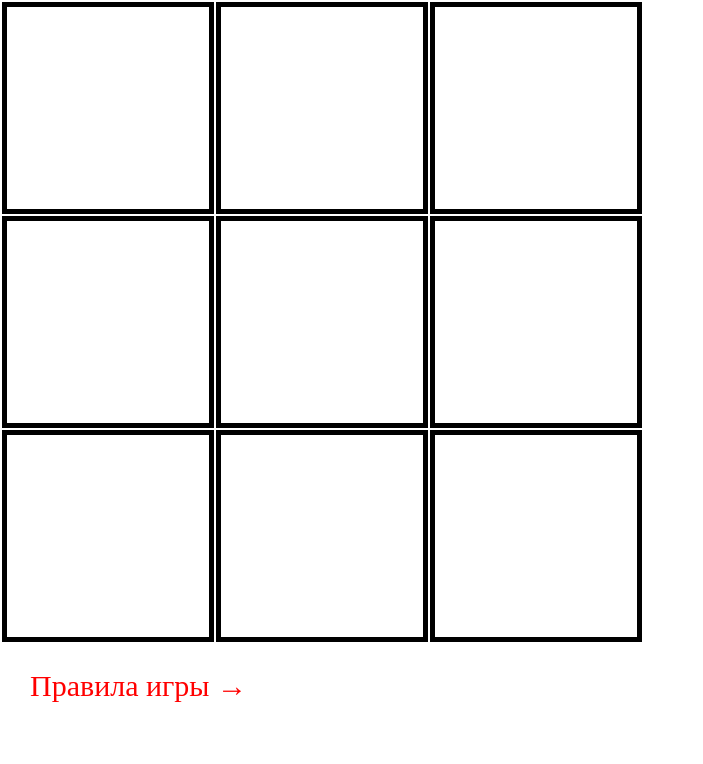
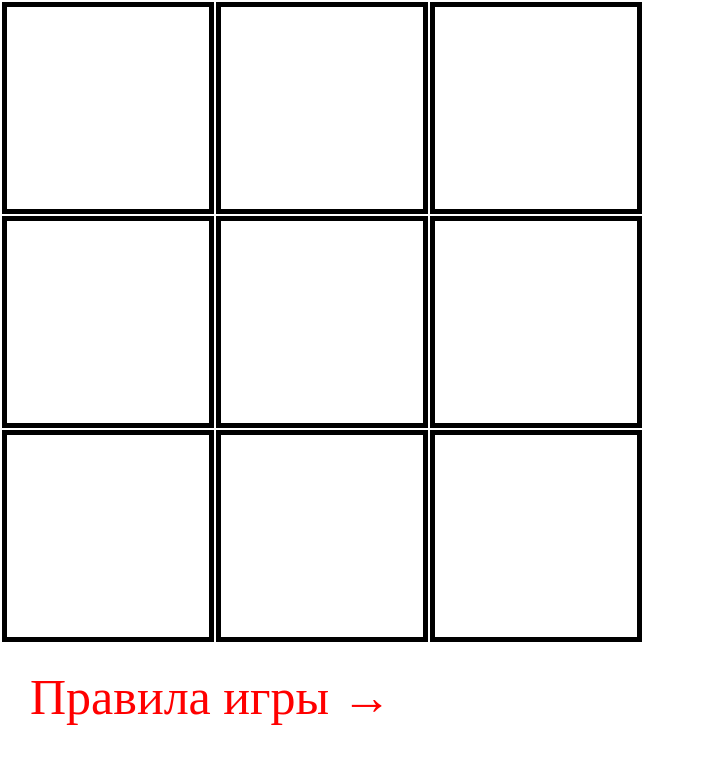
Before and after one commit to devvad/the-tic-tac-toe-game, a plain HTML site: page index.html in a window 1280 px wide. Shown: the whole page, without its empty margins (0-703 px from the left). Drawn offline with Linux system fonts and the light colour scheme.

Commit message:
Игра реализована

```diff
--- a/index.css
+++ b/index.css
@@ -15,7 +15,7 @@
 .link {
 	text-decoration: none;
 	color: red;
-	font-size: 30px;
+	font-size: 50px;
 	opacity: 1;
 }
 
```
